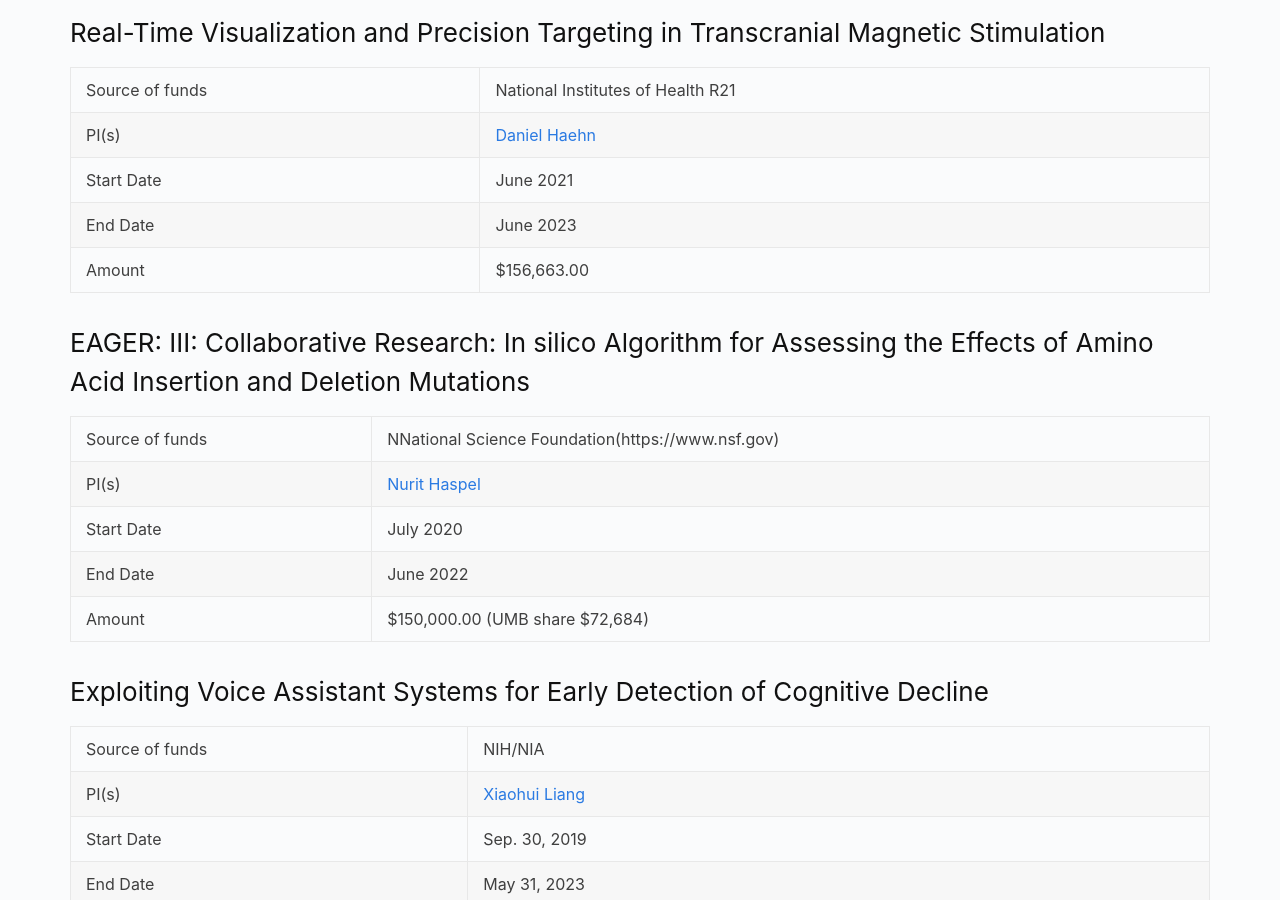
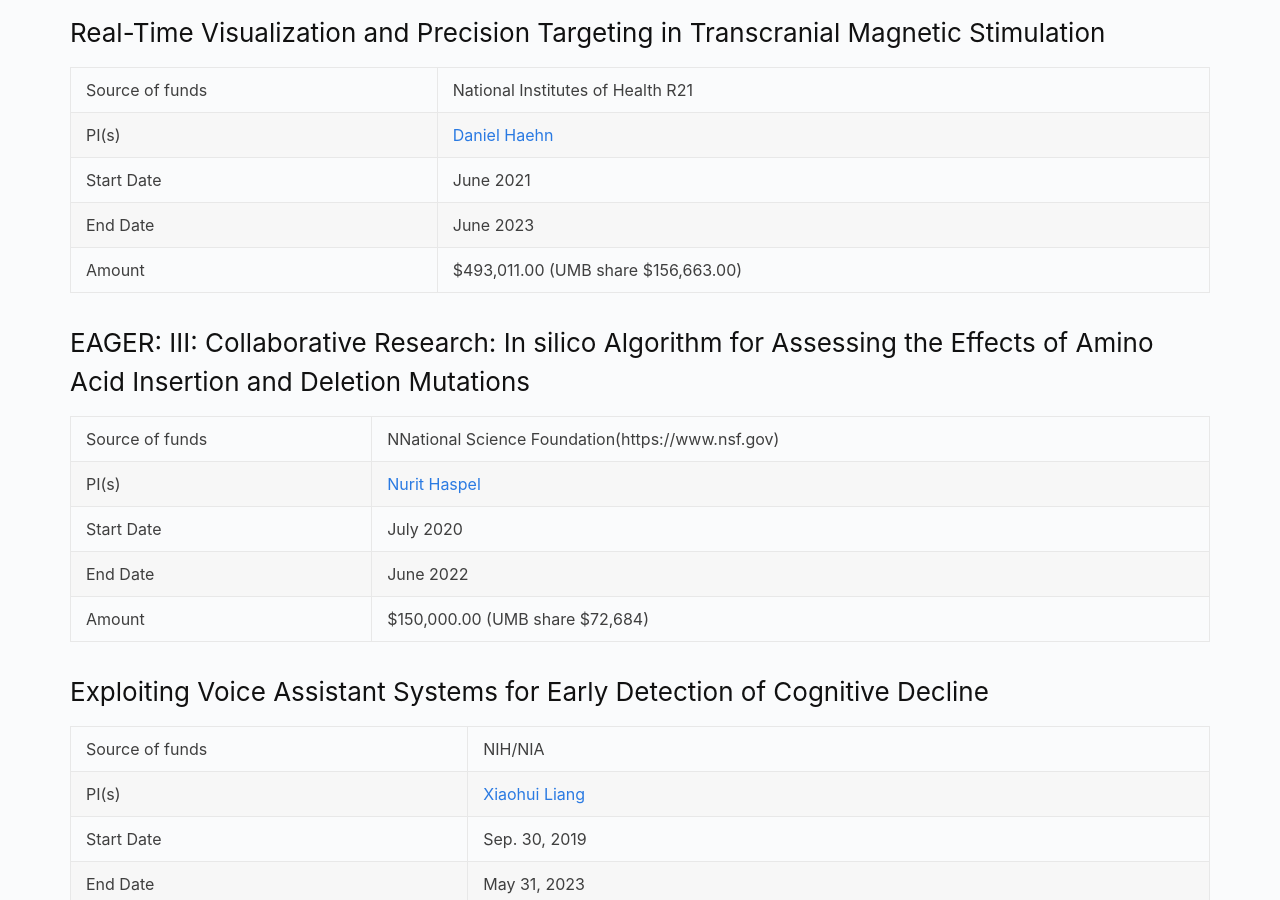
Before and after one commit to umbcs/umbcs.github.io, a Jekyll site: the page built from WEB/research/funding.markdown, in a window 1280 px wide and 900 px high, scrolled down 576 px. Built offline with Jekyll 4.4.1, drawn with Linux system fonts in a browser that asks for light colours.

Commit message:
Update funding.markdown

```diff
--- a/WEB/research/funding.markdown
+++ b/WEB/research/funding.markdown
@@ -20,7 +20,7 @@ PIs and Co-PIs only include members of the UMass Boston Computer Science departm
 |PI(s)                             |[Daniel Haehn](https://danielhaehn.com/)
 |Start Date                        |June 2021
 |End Date                          |June 2023
-|Amount                            |$156,663.00
+|Amount                            |$493,011.00 (UMB share $156,663.00)
 
 <h3>EAGER: III: Collaborative Research: In silico Algorithm for Assessing the Effects of Amino Acid Insertion and Deletion Mutations</h3>
 
```
